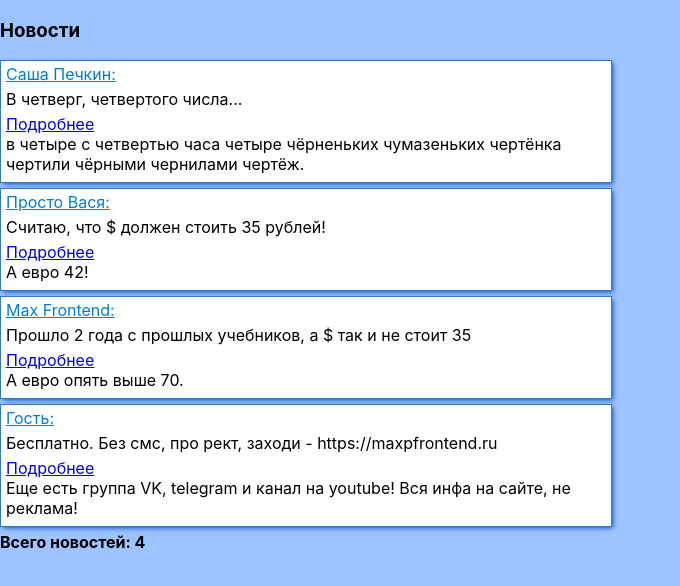
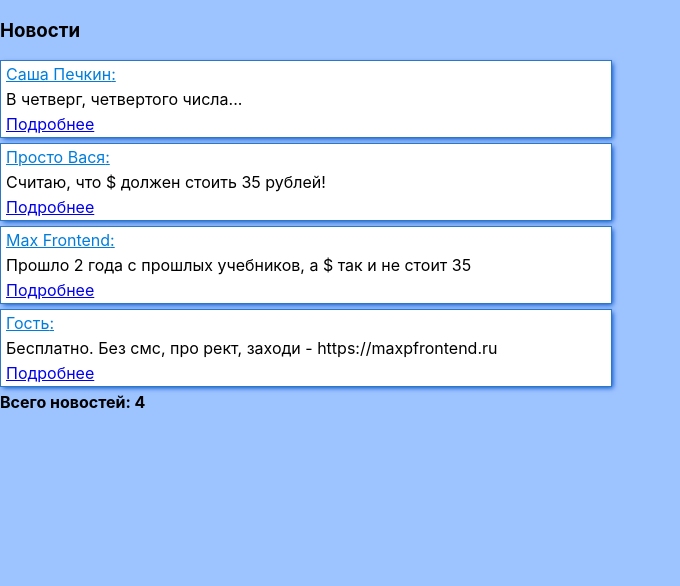
Before and after one commit to hsher/react-study, a React (Create React App) app: page / in a window 1280 px wide. Shown: the top 586 px of the page, without its empty margins (0-680 px from the left). Built offline with nearby package versions, Linux system fonts and the light colour scheme.

Commit message:
Add state logic

```diff
--- a/src/index.js
+++ b/src/index.js
@@ -40,14 +40,24 @@ const App = () => {
 }
 
 class Article extends React.Component {
+  state = {
+    visible: false
+  }
+
   render() {
     const { author, text, bigText } = this.props.data
+    const { visible } = this.state
+
     return (
       <div className="article">
         <p className="news__author">{author}:</p>
         <p className="news__text">{text}</p>
-        <a href='#' className='news__readmore'>Подробнее</a>
-        <p className="news__big-text">{bigText}</p>
+        {
+          !visible && <a href='#' className='news__readmore'>Подробнее</a>
+        }
+        {
+          visible && <p className="news__big-text">{bigText}</p>
+        }
       </div>
     )
   }
```
